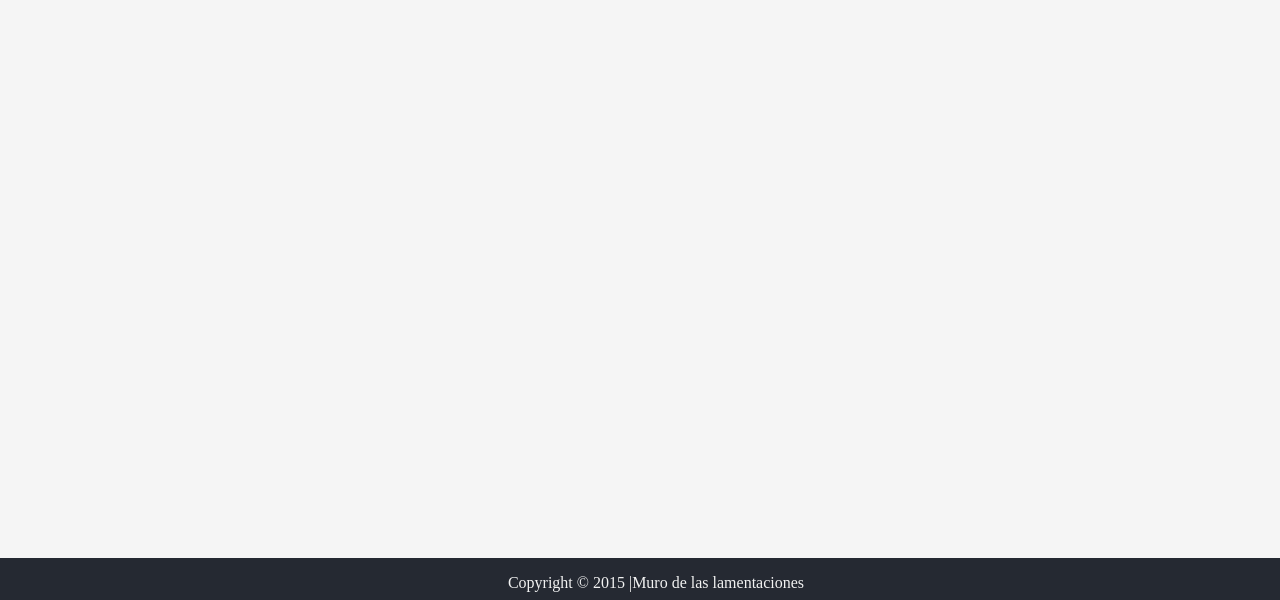
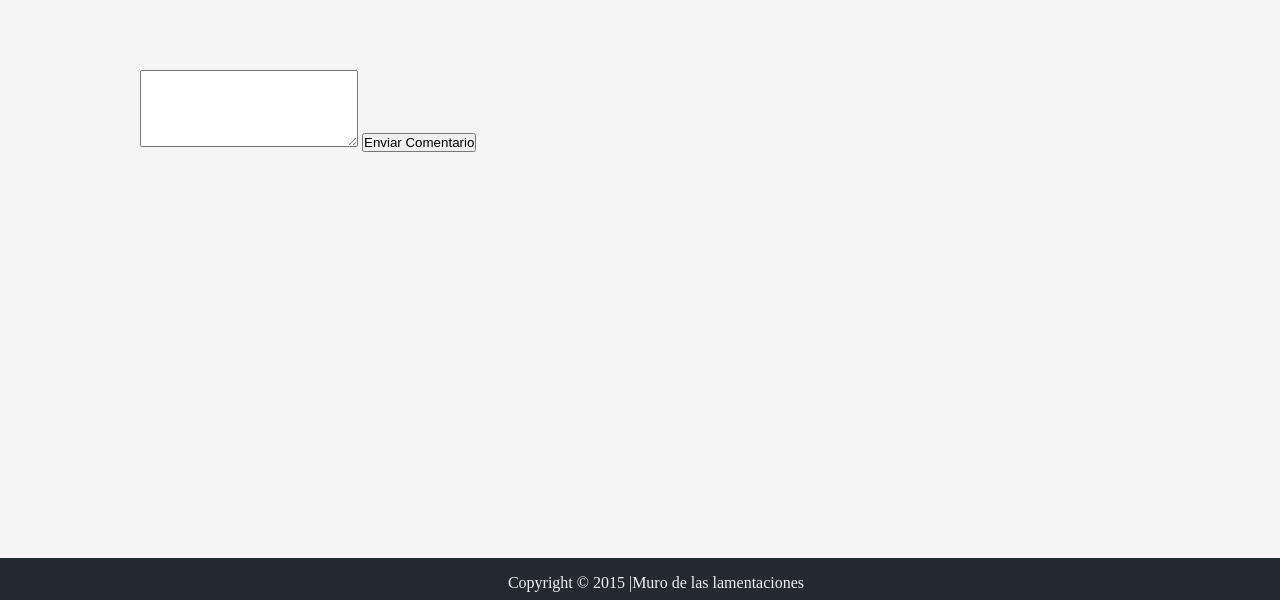
Before and after one commit to maomartiinez/openWall, a PHP site: page / in a window 1280 px wide. Shown: the part 200-800 px from the top of the page. Run offline with PHP 8.4, Linux system fonts and the light colour scheme.

Commit message:
Añadi boton

```diff
--- a/index.php
+++ b/index.php
@@ -14,6 +14,8 @@
             </div>
         </header>
         <section class="contenido wrapper">
+            <textarea id="comentario" rows="5" cols="25"></textarea>
+            <button id="btnenviar">Enviar Comentario</button>
         </section>
         <footer>
             <div class="copyrigth wrapper">
```
